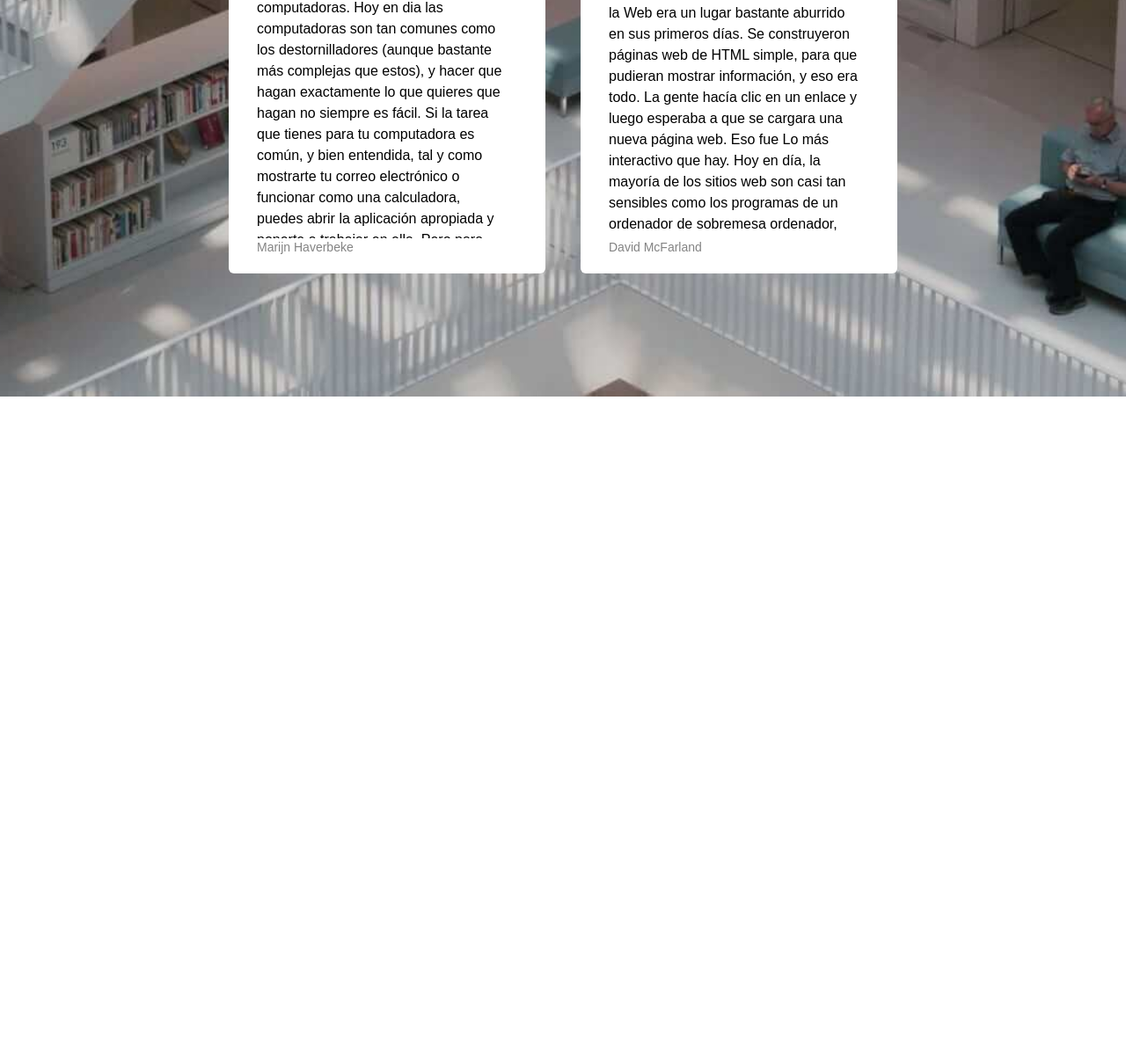
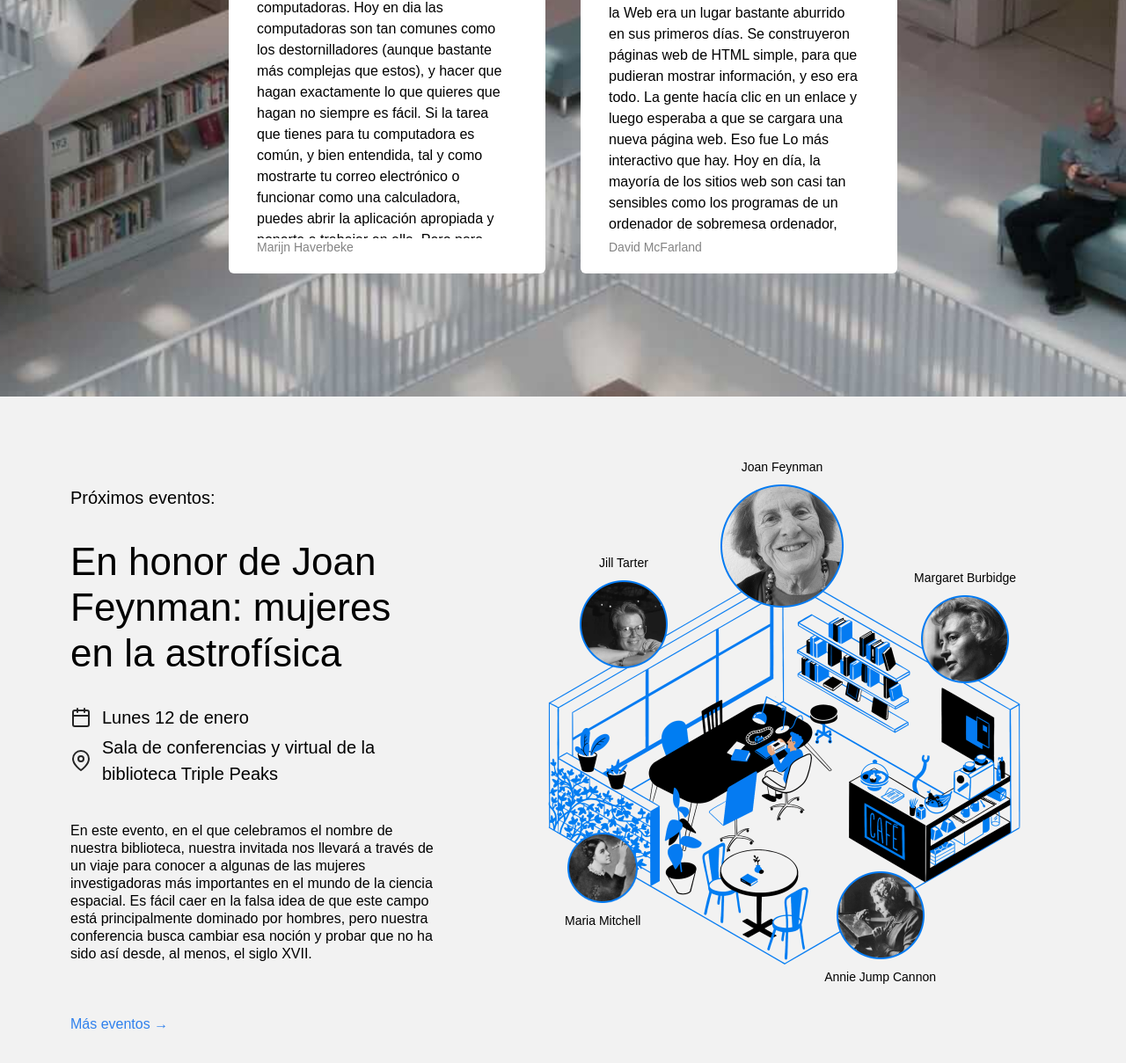
Before and after one commit to devanthony92/web_project_library_es, a plain HTML site: page index.html in a window 1280 px wide. Shown: the part 2563-3772 px from the top of the page at 88% size. Before the commit the page ends 3014 px from the top, so only its background shows below. Drawn offline with Linux system fonts and the light colour scheme.

Commit message:
agregadas imagenes

```diff
--- a/index.html
+++ b/index.html
@@ -208,6 +208,91 @@
             </li>
           </ul>
         </section>
+        <section class="events">
+          <div class="events__content">
+            <h2 class="events__heading">Próximos eventos:</h2>
+            <h3 class="events__title">
+              En honor de Joan Feynman: mujeres en la astrofísica
+            </h3>
+            <div class="event-info events__info-section">
+              <div class="event-info__item">
+                <img
+                  src="./images/icon_calendar.svg"
+                  alt="Calendar icon"
+                  class="event-info__icon"
+                />
+                <p class="event-info__text">Lunes 12 de enero</p>
+              </div>
+              <div class="event-info__item">
+                <img
+                  src="./images/icon_pin.svg"
+                  alt="Pin icon"
+                  class="event-info__icon"
+                />
+                <p class="event-info__text">
+                  Sala de conferencias y virtual de la biblioteca Triple Peaks
+                </p>
+              </div>
+            </div>
+            <p class="events__description">
+              En este evento, en el que celebramos el nombre de nuestra
+              biblioteca, nuestra invitada nos llevará a través de un viaje para
+              conocer a algunas de las mujeres investigadoras más importantes en
+              el mundo de la ciencia espacial. Es fácil caer en la falsa idea de
+              que este campo está principalmente dominado por hombres, pero
+              nuestra conferencia busca cambiar esa noción y probar que no ha
+              sido así desde, al menos, el siglo XVII.
+            </p>
+            <a href="#" class="events__more">Más eventos &rarr;</a>
+          </div>
+          <div class="events__cover">
+            <img
+              class="events__image"
+              src="./images/cafe.png"
+              alt="imagen en estilo caricatura de un cafe"
+            />
+            <div class="person person_name_feynman">
+              <p class="person__caption">Joan Feynman</p>
+              <img
+                class="person__image person__image_size_l"
+                src="./images/person_feynman.png"
+                alt="foto de joan feynman"
+              />
+            </div>
+            <div class="person person_name_burbidge">
+              <p class="person__caption">Margaret Burbidge</p>
+              <img
+                class="person__image person__image_size_m"
+                src="./images/person_burbidge.png"
+                alt="foto de Margaret Burbidge"
+              />
+            </div>
+            <div class="person person_name_cannon">
+              <img
+                class="person__image person__image_size_m"
+                src="./images/person_cannon.png"
+                alt="foto de  Annie Jump Cannon"
+              />
+              <p class="person__caption">Annie Jump Cannon</p>
+            </div>
+            <div class="person person_name_mitchell">
+              <img
+                class="person__image person__image_size_s"
+                src="./images/person_mitchell.png"
+                alt="foto de Maria Mitchell"
+              />
+              <p class="person__caption">Maria Mitchell</p>
+            </div>
+            <div class="person person_name_tarter">
+              <p class="person__caption">Jill Tarter</p>
+              <img
+                class="person__image person__image_size_m"
+                src="./images/person_tarter.png"
+                alt="foto de Jill Tarter"
+              />
+            </div>
+          </div>
+        </section>
       </main>
     </div>
   </body>
--- a/styles/style.css
+++ b/styles/style.css
@@ -160,3 +160,132 @@
   line-height: 20px;
   color: #838383;
 }
+
+.events {
+  padding: 100px 0 120px 80px;
+  display: flex;
+  align-items: start;
+  justify-content: space-between;
+  box-sizing: border-box;
+  background-color: #f2f2f2;
+}
+
+.events__content {
+  flex-basis: 580px;
+}
+
+.events__heading {
+  font-size: 20px;
+  font-weight: 500;
+  line-height: 30px;
+  margin: 0;
+}
+
+.events__title {
+  font-size: 44px;
+  font-weight: 500;
+  line-height: 52px;
+  margin: 32px 0 0;
+}
+
+.events__info-section {
+  margin-top: 32px;
+}
+
+.event-info__item {
+  display: flex;
+  align-items: center;
+  margin-bottom: 4px;
+  font-weight: 500;
+}
+
+.event-info__icon {
+  background-repeat: no-repeat;
+  background-position: center;
+  margin-right: 12px;
+  width: 24px;
+  height: 24px;
+}
+
+.event-info__text {
+  font-size: 20px;
+  font-weight: 500;
+  line-height: 30px;
+  margin: 0;
+}
+
+.events__description {
+  margin: 40px 0 60px;
+}
+
+.events__more {
+  color: #2f80ed;
+  text-decoration: none;
+}
+
+.events__cover {
+  flex-grow: 1;
+  flex-shrink: 0;
+  flex-basis: 780px;
+  max-width: 780px;
+  position: relative;
+}
+
+.events__image {
+  max-width: 100%;
+}
+
+.person {
+  position: absolute;
+  display: flex;
+  align-items: center;
+  flex-direction: column;
+  gap: 10px;
+}
+
+.person_name_feynman {
+  left: 319px;
+  top: -30px;
+}
+
+.person_name_burbidge {
+  right: 125px;
+  top: 96px;
+}
+
+.person_name_cannon {
+  bottom: 18px;
+  right: 216px;
+}
+
+.person_name_mitchell {
+  bottom: 82px;
+  left: 142px;
+}
+
+.person_name_tarter {
+  top: 79px;
+  left: 159px;
+}
+
+.person__image {
+  max-width: 100%;
+}
+
+.person__image_size_l {
+  width: 140px;
+}
+
+.person__image_size_m {
+  width: 100px;
+}
+
+.person__image_size_s {
+  width: 80px;
+}
+
+.person__caption {
+  text-align: center;
+  font-size: 14px;
+  margin: 0;
+}
```
